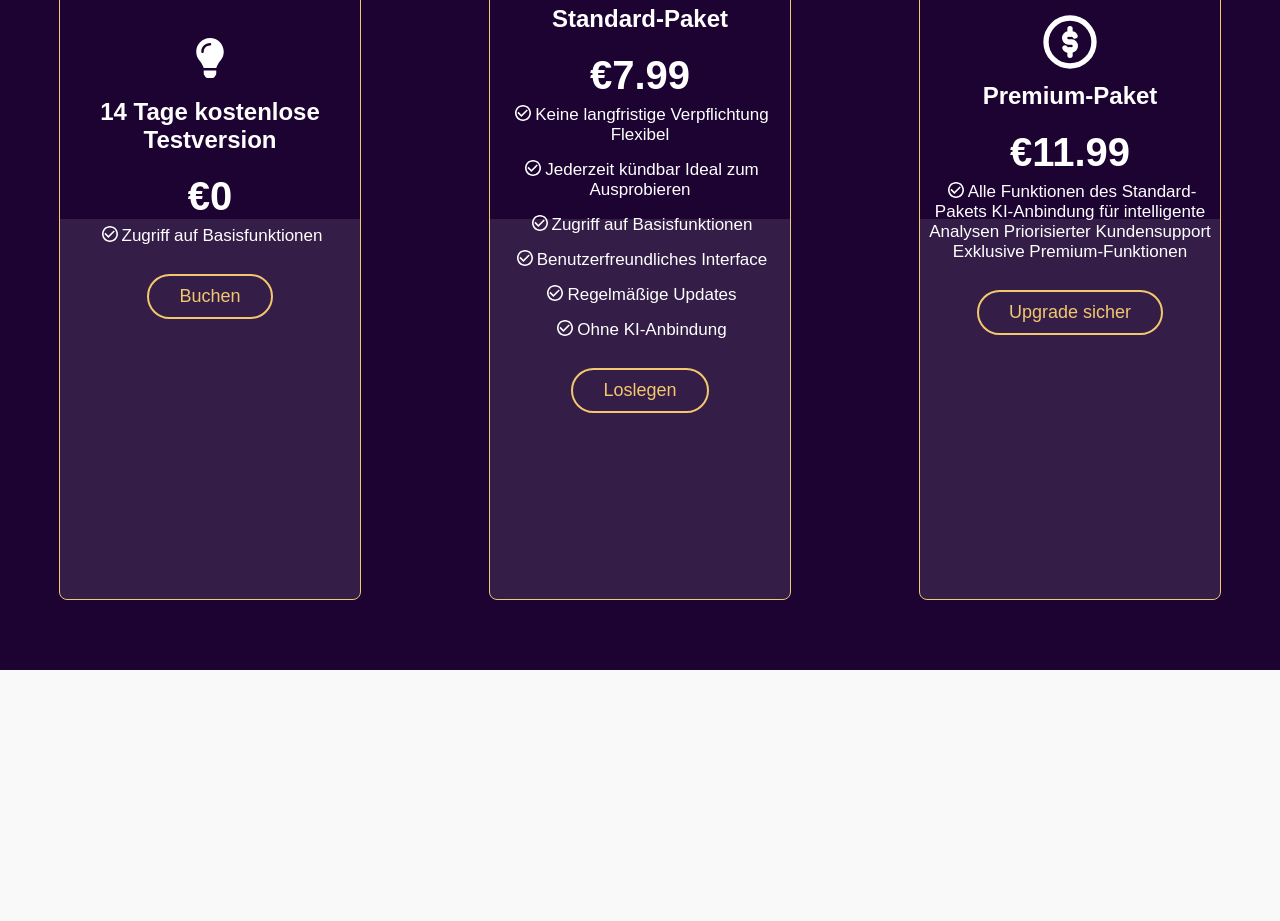
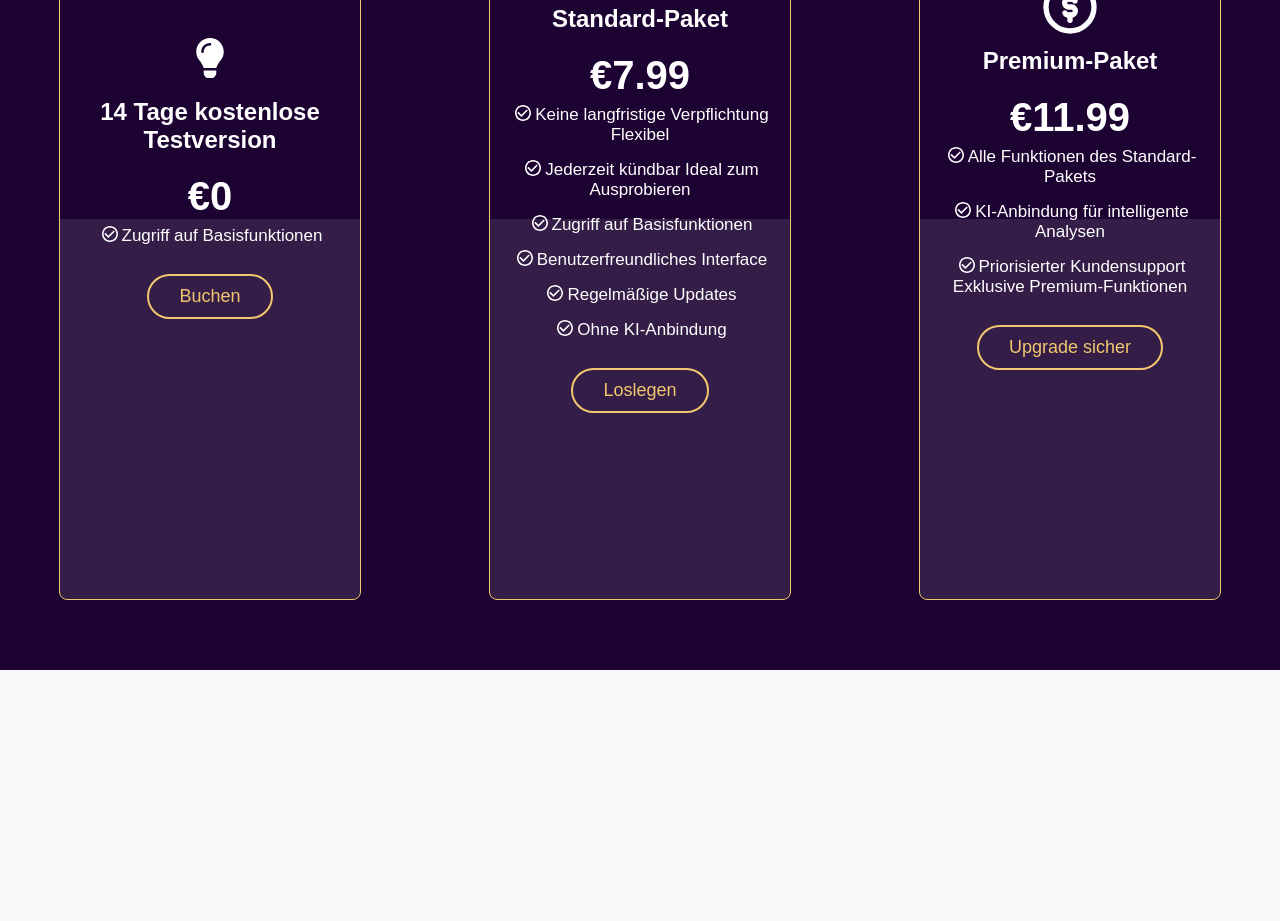
Before and after one commit to RalfHof/nextjs-boilerplate, a Next.js app: page /info in a window 1280 px wide. Shown: the part 2120-3041 px from the top of the page. Built offline with nearby package versions, Linux system fonts and the light colour scheme.

Commit message:
New Features

```diff
--- a/src/components/pricing/page.tsx
+++ b/src/components/pricing/page.tsx
@@ -83,8 +83,13 @@ export default function PricingPage() {
                     savingsPercent={premiumSavingsPercent}
                     totalCost={PremiumTotalCost}
                     content={[
-                        { Content: "Alle Funktionen des Standard-Pakets KI-Anbindung für intelligente Analysen Priorisierter Kundensupport Exklusive Premium-Funktionen" }
+                        { Content: "Alle Funktionen des Standard-Pakets" },
+                        { Content: "KI-Anbindung für intelligente Analysen" },
+                        { Content: "Priorisierter Kundensupport Exklusive Premium-Funktionen" },
+
+
                     ]}
+
                     buttonText="Upgrade sicher"
                     displaySavings={isToggleOn} // Neuen Prop hinzufügen
                 />
```
